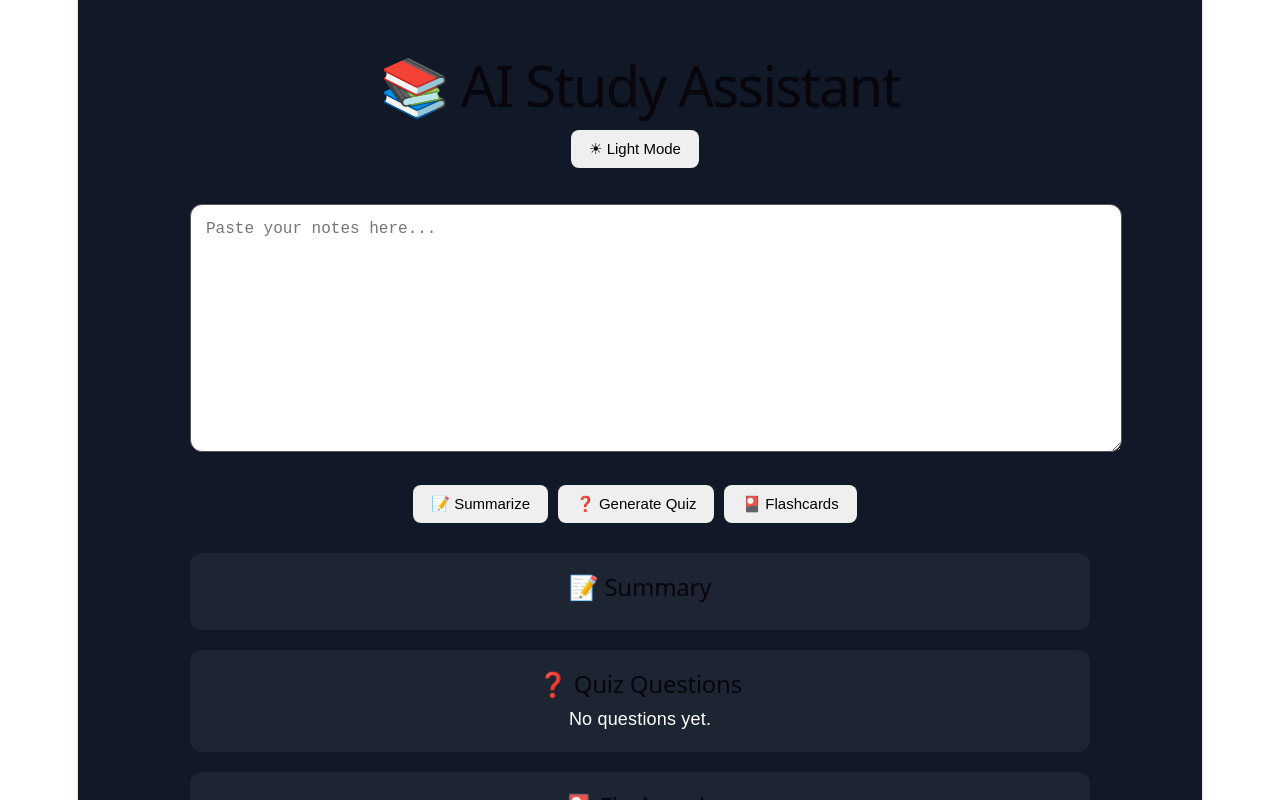
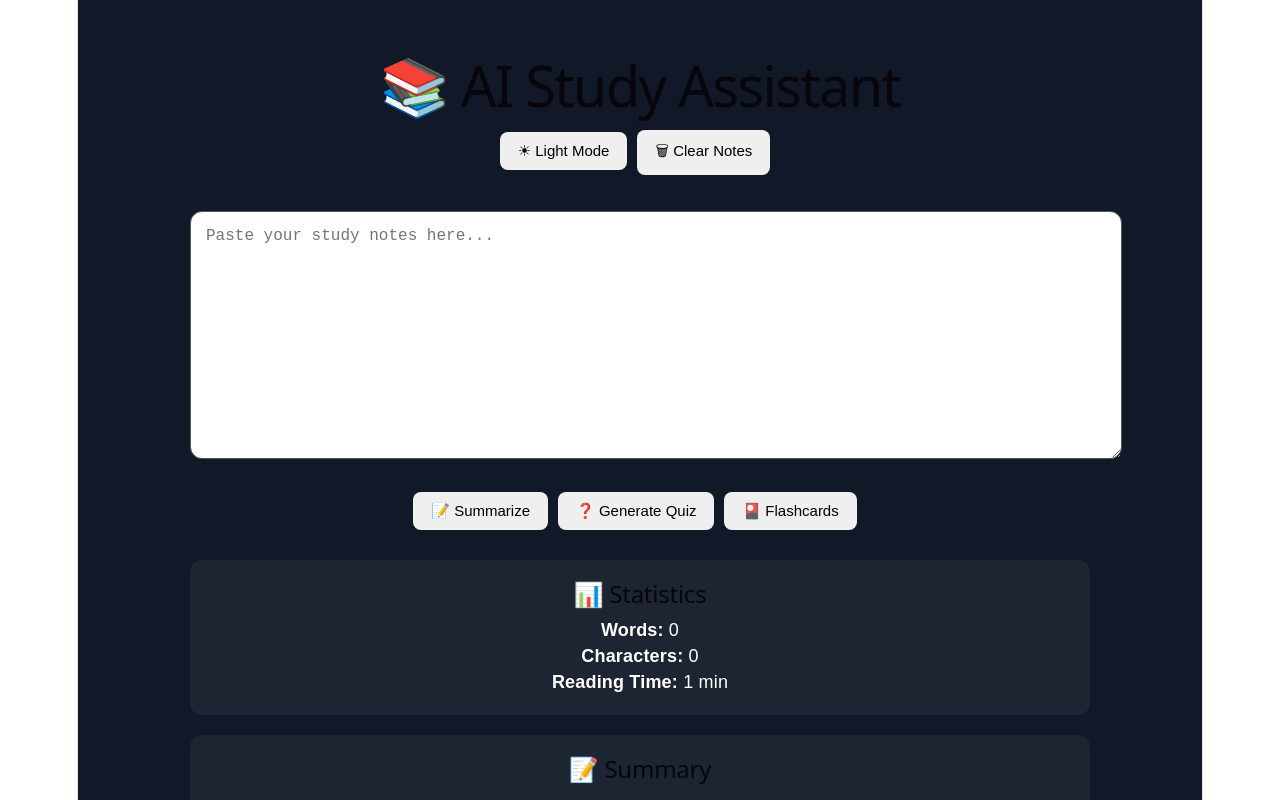
Before and after one commit to timothyhu333/ai-study-assistant, a React (Vite) app: page / in a window 1280 px wide. Shown: the top 800 px of the page. Built offline with nearby package versions, Linux system fonts and the light colour scheme.

Commit message:
Version 2

```diff
--- a/src/App.jsx
+++ b/src/App.jsx
@@ -1,4 +1,21 @@
 import { useState, useEffect } from "react";
+
+const buttonStyle = {
+  padding: "10px 18px",
+  marginRight: "10px",
+  marginBottom: "10px",
+  border: "none",
+  borderRadius: "8px",
+  cursor: "pointer",
+  fontSize: "15px",
+};
+
+const cardStyle = {
+  marginTop: "20px",
+  padding: "20px",
+  borderRadius: "12px",
+  background: "rgba(255,255,255,0.05)",
+};
 
 export default function App() {
   const [notes, setNotes] = useState(
@@ -45,6 +62,25 @@ export default function App() {
     setFlashcards(cards);
   };
 
+  const clearNotes = () => {
+    setNotes("");
+    setSummary("");
+    setQuestions([]);
+    setFlashcards([]);
+    localStorage.removeItem("notes");
+  };
+
+  const wordCount = notes.trim()
+    ? notes.trim().split(/\s+/).length
+    : 0;
+
+  const characterCount = notes.length;
+
+  const readingTime = Math.max(
+    1,
+    Math.ceil(wordCount / 200)
+  );
+
   return (
     <div
       style={{
@@ -70,6 +106,13 @@ export default function App() {
           {dark ? "☀ Light Mode" : "🌙 Dark Mode"}
         </button>
 
+        <button
+          onClick={clearNotes}
+          style={buttonStyle}
+        >
+          🗑 Clear Notes
+        </button>
+
         <br />
         <br />
 
@@ -77,7 +120,7 @@ export default function App() {
           rows={12}
           value={notes}
           onChange={(e) => setNotes(e.target.value)}
-          placeholder="Paste your notes here..."
+          placeholder="Paste your study notes here..."
           style={{
             width: "100%",
             padding: "15px",
@@ -110,6 +153,22 @@ export default function App() {
         >
           🎴 Flashcards
         </button>
+
+        <div style={cardStyle}>
+          <h2>📊 Statistics</h2>
+
+          <p>
+            <strong>Words:</strong> {wordCount}
+          </p>
+
+          <p>
+            <strong>Characters:</strong> {characterCount}
+          </p>
+
+          <p>
+            <strong>Reading Time:</strong> {readingTime} min
+          </p>
+        </div>
 
         <div style={cardStyle}>
           <h2>📝 Summary</h2>
@@ -154,20 +213,3 @@ export default function App() {
     </div>
   );
 }
-
-const buttonStyle = {
-  padding: "10px 18px",
-  marginRight: "10px",
-  marginBottom: "10px",
-  border: "none",
-  borderRadius: "8px",
-  cursor: "pointer",
-  fontSize: "15px",
-};
-
-const cardStyle = {
-  marginTop: "20px",
-  padding: "20px",
-  borderRadius: "12px",
-  background: "rgba(255,255,255,0.05)",
-};
```
